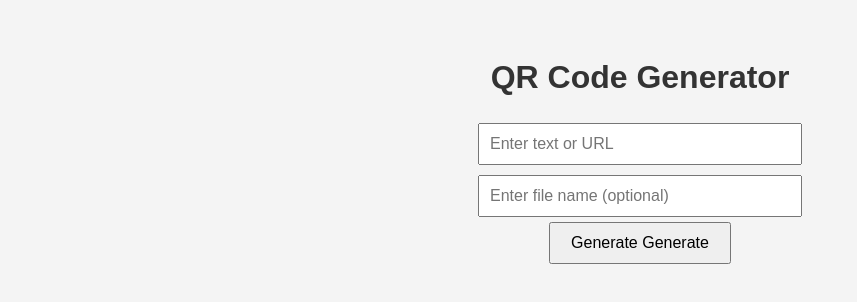
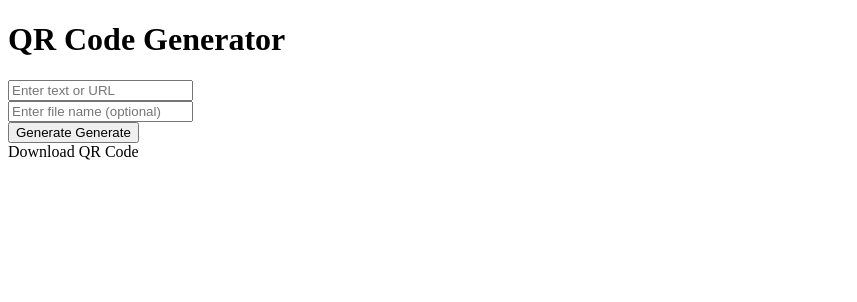
Before and after one commit to AungMyintMyat365/QR-code-generator, a plain HTML site: page index.html in a window 1280 px wide. Shown: the whole page, without its empty margins (0-857 px from the left). Drawn offline with Linux system fonts and the light colour scheme.

Commit message:
Update index.html

```diff
--- a/index.html
+++ b/index.html
@@ -5,35 +5,7 @@
   <meta name="viewport" content="width=device-width, initial-scale=1.0"/>
   <title>QR Code Generator</title>
   <style>
-    body {
-      font-family: Arial, sans-serif;
-      text-align: center;
-      padding: 30px;
-      background: #f4f4f4;
-    }
-    h1 {
-      color: #333;
-    }
-    input {
-      padding: 10px;
-      width: 300px;
-      font-size: 16px;
-      margin: 5px;
-    }
-    button {
-      padding: 10px 20px;
-      font-size: 16px;
-      cursor: pointer;
-    }
-    #qrImage {
-      margin-top: 20px;
-    }
-    a#downloadLink {
-      display: none;
-      margin-top: 10px;
-      text-decoration: none;
-      color: #007bff;
-    }
+
   </style>
 </head>
 <body>
```
